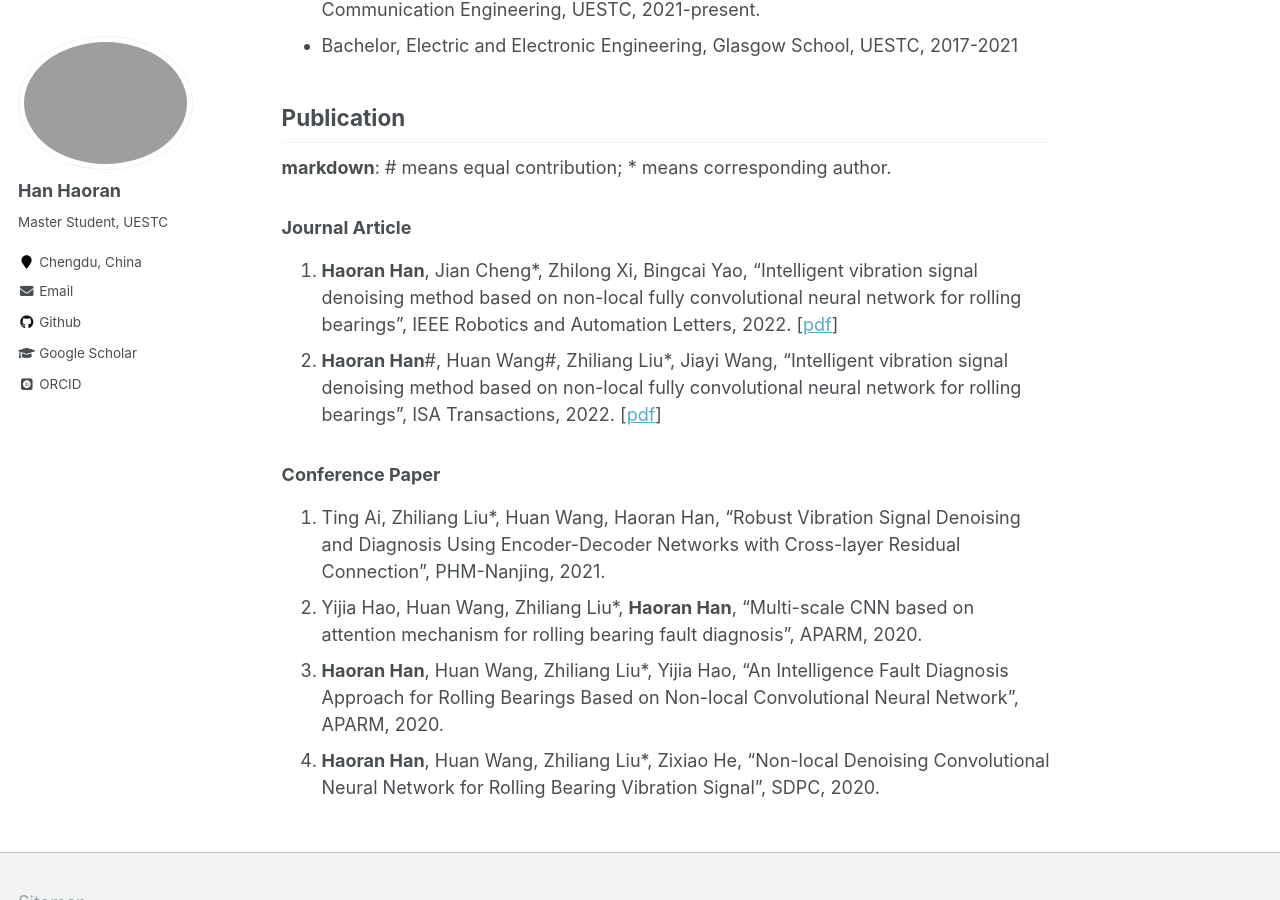
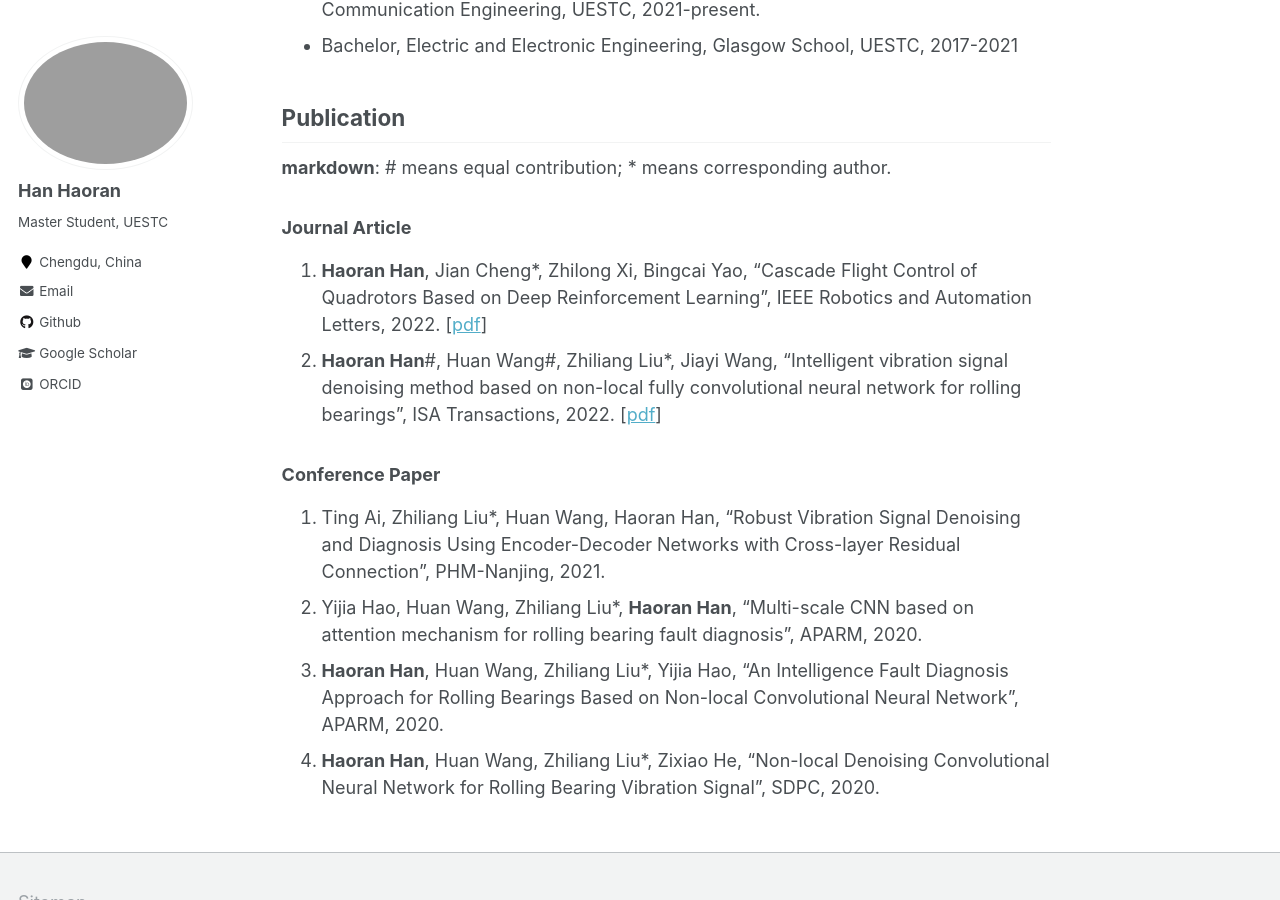
Before and after one commit to Han-Adam/Han-Adam.github.io, a Jekyll site: the page built from _pages/about.md, in a window 1280 px wide and 900 px high, scrolled down 506 px. Built offline with Jekyll 4.4.1, drawn with Linux system fonts in a browser that asks for light colours; some web fonts are replaced.

Commit message:
Update about.md

```diff
--- a/_pages/about.md
+++ b/_pages/about.md
@@ -19,7 +19,8 @@ When I was a Bachelor student, I studied the vibration signal processing with th
 ## Publication
 **markdown**: # means equal contribution; * means corresponding author.
 ### Journal Article
-1. **Haoran Han**, Jian Cheng*, Zhilong Xi, Bingcai Yao, "Intelligent vibration signal denoising method based on non-local fully convolutional neural network for rolling bearings", IEEE Robotics and Automation Letters, 2022. [[pdf](https://ieeexplore.ieee.org/document/9850366)]
+1. **Haoran Han**, Jian Cheng*, Zhilong Xi, Bingcai Yao, "Cascade Flight Control of Quadrotors Based on
+Deep Reinforcement Learning", IEEE Robotics and Automation Letters, 2022. [[pdf](https://ieeexplore.ieee.org/document/9850366)]
 2. **Haoran Han**#, Huan Wang#, Zhiliang Liu*, Jiayi Wang, "Intelligent vibration signal denoising method based on non-local fully convolutional neural network for rolling bearings", ISA Transactions, 2022. [[pdf](https://doi.org/10.1016/j.isatra.2021.04.022)]
 
 ### Conference Paper
```
